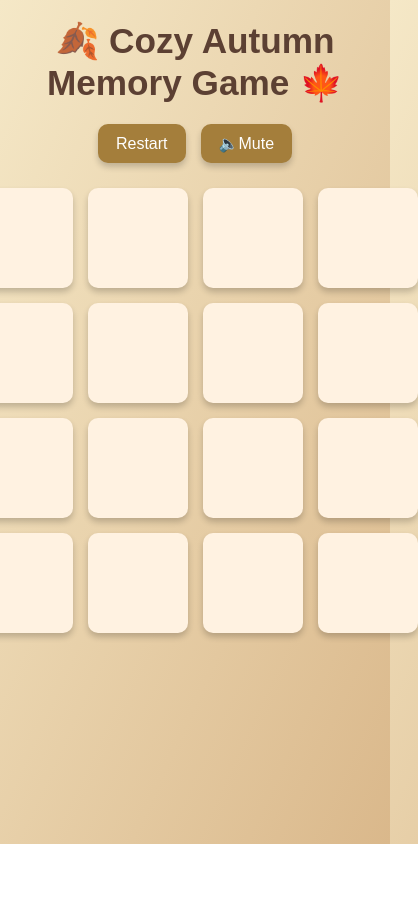
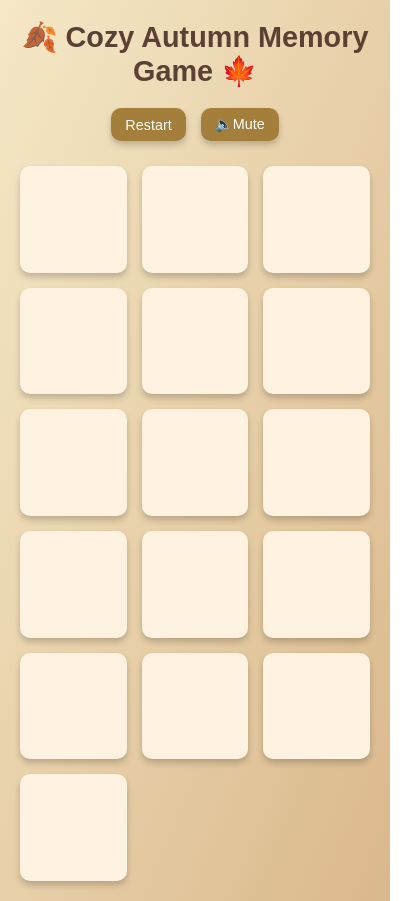
Before and after one commit to Sabrin631/Memory-Game, a plain HTML site: page index.html in a window 390 px wide. Shown: the whole page, 418 px wide, since content can reach past the window. Before the commit the page ends 844 px from the top, so only its background shows below. Drawn offline with Linux system fonts and the light colour scheme.

Commit message:
Make game board and cards responsive for mobile and laptop screens

```diff
--- a/Styles.css
+++ b/Styles.css
@@ -1,3 +1,4 @@
+/* Keep your global reset and body styles */
 * {
   margin: 0;
   padding: 0;
@@ -46,17 +47,19 @@ button:hover{
   transform: translateY(-2px);
 }
 
+/* Responsive game board */
 .game-board{
   display: grid;
-    grid-template-columns: repeat(4, 100px);
+  grid-template-columns: repeat(auto-fit, minmax(80px, 1fr)); /* responsive columns */
   gap: 15px;
   justify-content: center;
+  width: 100%;
+  max-width: 450px; /* prevent it from being too wide on large screens */
 }
 
-
 .card {
-  width: 100px;
-  height: 100px;
+  width: 100%;      /* full width of the grid cell */
+  aspect-ratio: 1;  /* keeps it square automatically */
   background-color: #FFF2E1;
   border-radius: 10px;
   display: flex;
@@ -98,6 +101,7 @@ button:hover{
   display: block;
   opacity: 1;
 }
+
 .leaf {
   position: fixed;
   top: -50px;
@@ -113,8 +117,24 @@ button:hover{
   100% { transform: translateY(110vh) rotate(360deg); opacity: 0; }
 }
 
-
 @keyframes fadeIn {
   from { opacity: 0; transform: translate(-50%, -60%); }
   to { opacity: 1; transform: translate(-50%, -50%); }
 }
+
+/* Optional: adjust font-size for smaller screens */
+@media (max-width: 400px) {
+  h1 {
+    font-size: 1.8rem;
+  }
+
+  button {
+    font-size: 0.9rem;
+    padding: 8px 14px;
+  }
+
+  #win-message {
+    font-size: 1.4rem;
+    padding: 20px 30px;
+  }
+}
```
Lines whose indentation alone changed are shown as unchanged.
